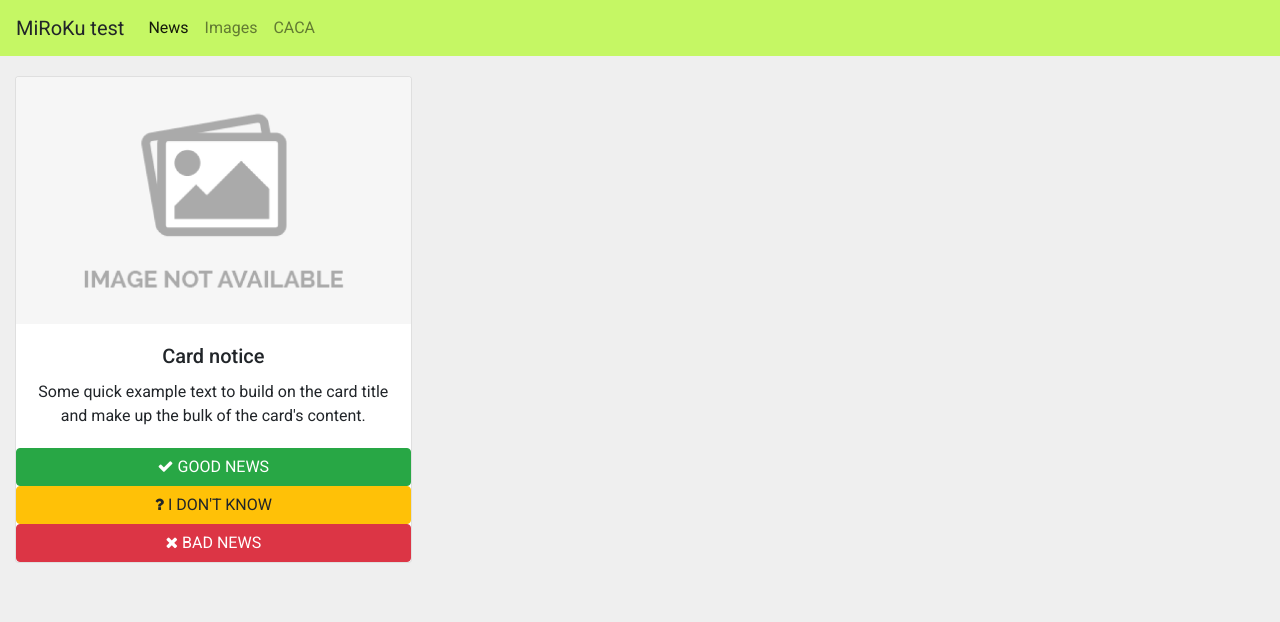
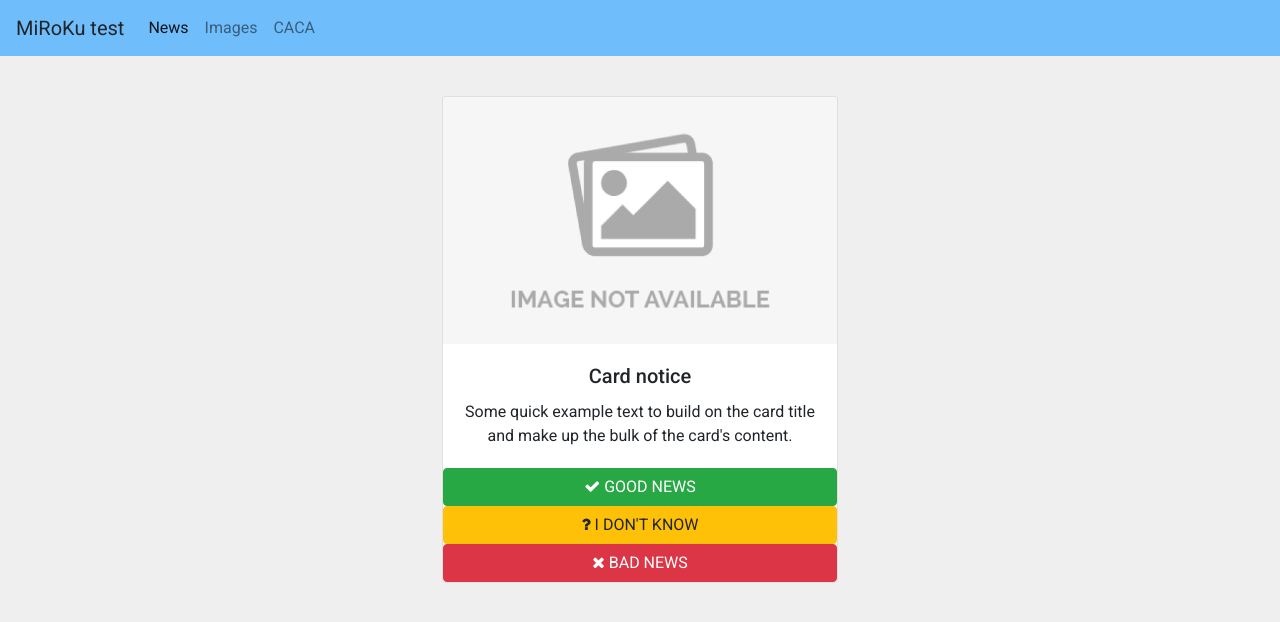
Before and after one commit to Fabianko/web-fabianko, an Angular app: page / in a window 1280 px wide. Shown: the top 622 px of the page. Built offline with nearby package versions, Linux system fonts and the light colour scheme; what angular-font-awesome would draw is missing.

Commit message:
ADD: cosas

```diff
--- a/package.json
+++ b/package.json
@@ -11,6 +11,7 @@
   },
   "private": true,
   "dependencies": {
+    "ngx-xml2json": "1.0.2",
     "@angular/animations": "~8.2.5",
     "@angular/cdk": "~8.2.0",
     "@angular/common": "~8.2.5",
--- a/src/app/app.module.ts
+++ b/src/app/app.module.ts
@@ -1,4 +1,6 @@
+import { ImageObjectComponent } from './components/image-object/image-object.component';
 import { NewsObjectComponent } from './components/news-object/news-object.component';
+
 import { BrowserModule } from '@angular/platform-browser';
 import { NgModule } from '@angular/core';
 
@@ -14,7 +16,8 @@ import { AngularFontAwesomeModule } from 'angular-font-awesome';
     AppComponent,
     HeaderComponent,
     SelectClassificatorComponent,
-    NewsObjectComponent
+    NewsObjectComponent,
+    ImageObjectComponent
   ],
   imports: [
     AngularFontAwesomeModule,
--- a/src/app/components/header/header.component.html
+++ b/src/app/components/header/header.component.html
@@ -1,4 +1,4 @@
-<nav class="navbar navbar-expand-lg navbar-light" style="background-color: #c5f764;">
+<nav class="navbar navbar-expand-lg navbar-light" style="background-color: #70bdfc;">
   <a class="navbar-brand">MiRoKu test</a>
   <button class="navbar-toggler" type="button" data-toggle="collapse" data-target="#navbarNav" aria-controls="navbarNav" aria-expanded="false" aria-label="Toggle navigation">
     <span class="navbar-toggler-icon"></span>
@@ -18,5 +18,6 @@
   </div>
 </nav>
 
-
-<app-select-classificator [type]="variableType"></app-select-classificator>
+<div *ngIf="variableType">
+  <app-select-classificator [type]="variableType"></app-select-classificator>
+</div>
--- a/src/app/components/header/header.component.ts
+++ b/src/app/components/header/header.component.ts
@@ -12,7 +12,11 @@ export class HeaderComponent implements OnInit {
   ngOnInit() {
   }
   public selectOption(option: string) {
-    this.variableType = option;
+    this.variableType = undefined;
+    setTimeout(() => {
+      this.variableType = option;
+    }, 0);
+
   }
 
   public variableType: string = "NEWS";
--- a/src/app/components/image-object/image-object.component.html
+++ b/src/app/components/image-object/image-object.component.html
@@ -0,0 +1,18 @@
+<div class="card" >
+    <img src="https://picsum.photos/600/300?random=1" >
+
+    <button type="button" class="btn btn-success btn-xs" (click)="onClick($event)">
+      <i class="fa fa-check"></i>
+      GOOD IMAGE
+    </button>
+    <button type="button" class="btn btn-warning btn-xs" (click)="onClick($event)">
+        <i class="fa fa-question"></i>
+
+        I DON'T KNOW
+
+    </button>
+    <button type="button" class="btn btn-danger btn-xs" (click)="onClick($event)">
+      <i class="fa fa-times"></i>
+      BAD IMAGE
+    </button>
+  </div>
--- a/src/app/components/image-object/image-object.component.ts
+++ b/src/app/components/image-object/image-object.component.ts
@@ -13,5 +13,7 @@ export class ImageObjectComponent implements OnInit {
   }
 
 
-
+  public onClick(e) {
+    console.log(e);
+  }
 }
--- a/src/app/components/news-object/news-object.component.ts
+++ b/src/app/components/news-object/news-object.component.ts
@@ -13,6 +13,10 @@ export class NewsObjectComponent implements OnInit {
     this.readNewsByRSS();
   }
 
+  public onClick(e) {
+    console.log(e);
+  }
+
   private readNewsByRSS() {
     console.log("hola amor!!");
   }
--- a/src/app/components/select-classificator/select-classificator.component.html
+++ b/src/app/components/select-classificator/select-classificator.component.html
@@ -1,11 +1,12 @@
 <div class="container-fluid" >
-  <div class="row" style="margin-top:20px">
+  <div class="row" style="margin-top:40px"  >
+    <div class="col-md-4"></div>
     <div class="col-md-4 " align="center">
       <div *ngIf="type == 'NEWS'">
         <app-news-object></app-news-object>
       </div>
       <div *ngIf="type == 'IMAGES'">
-        compónente imagenes que falta
+        <app-image-object></app-image-object>
       </div>
       <div *ngIf="type == 'CACA'">
         mostrar cacas
--- a/tslint.json
+++ b/tslint.json
@@ -54,7 +54,7 @@
     ],
     "no-empty": false,
     "no-inferrable-types": [
-      true,
+      false,
       "ignore-params"
     ],
     "no-non-null-assertion": true,
```
Also changed, not shown: 1 other file (tests, documents, lock files or other folders).
